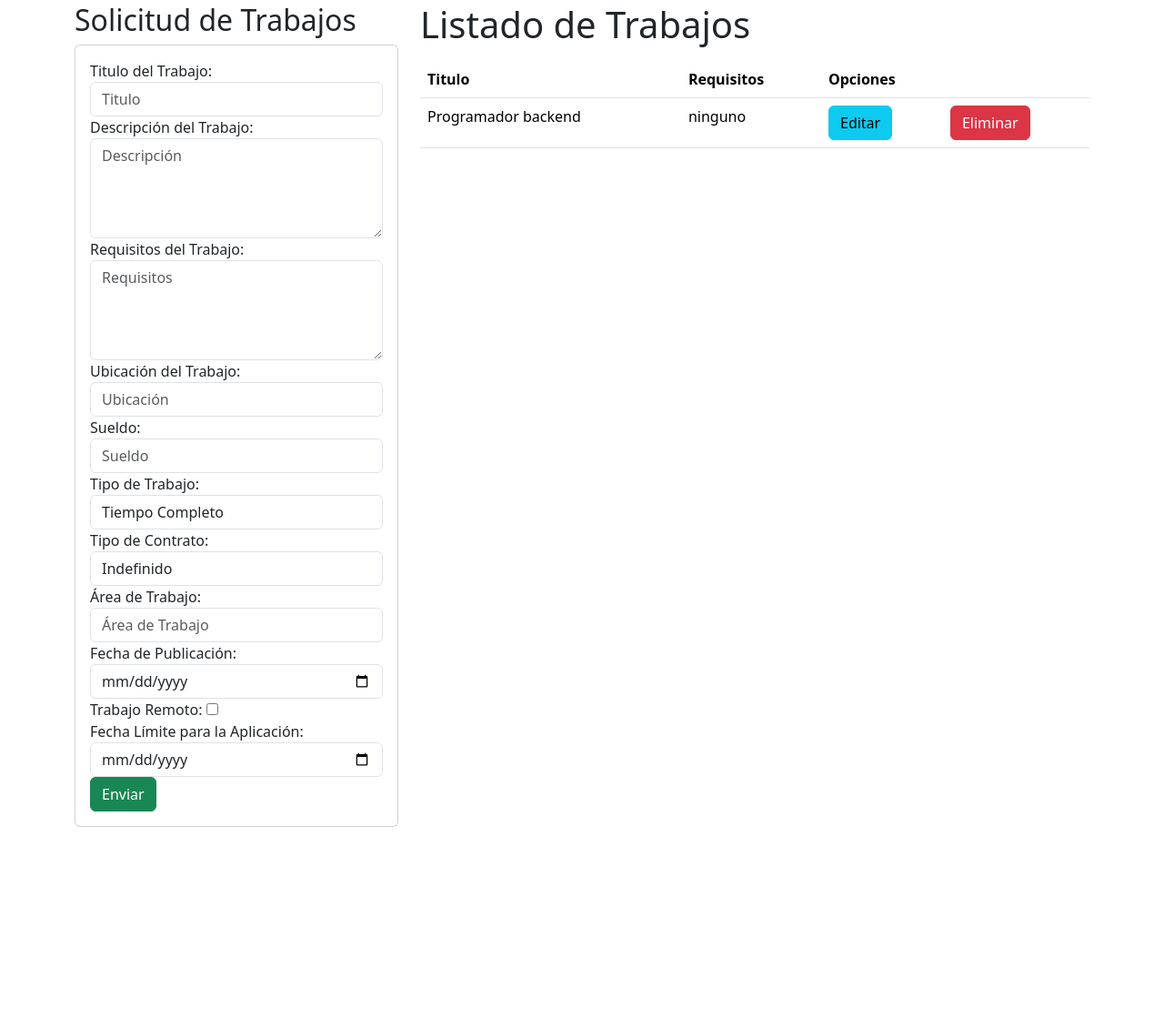
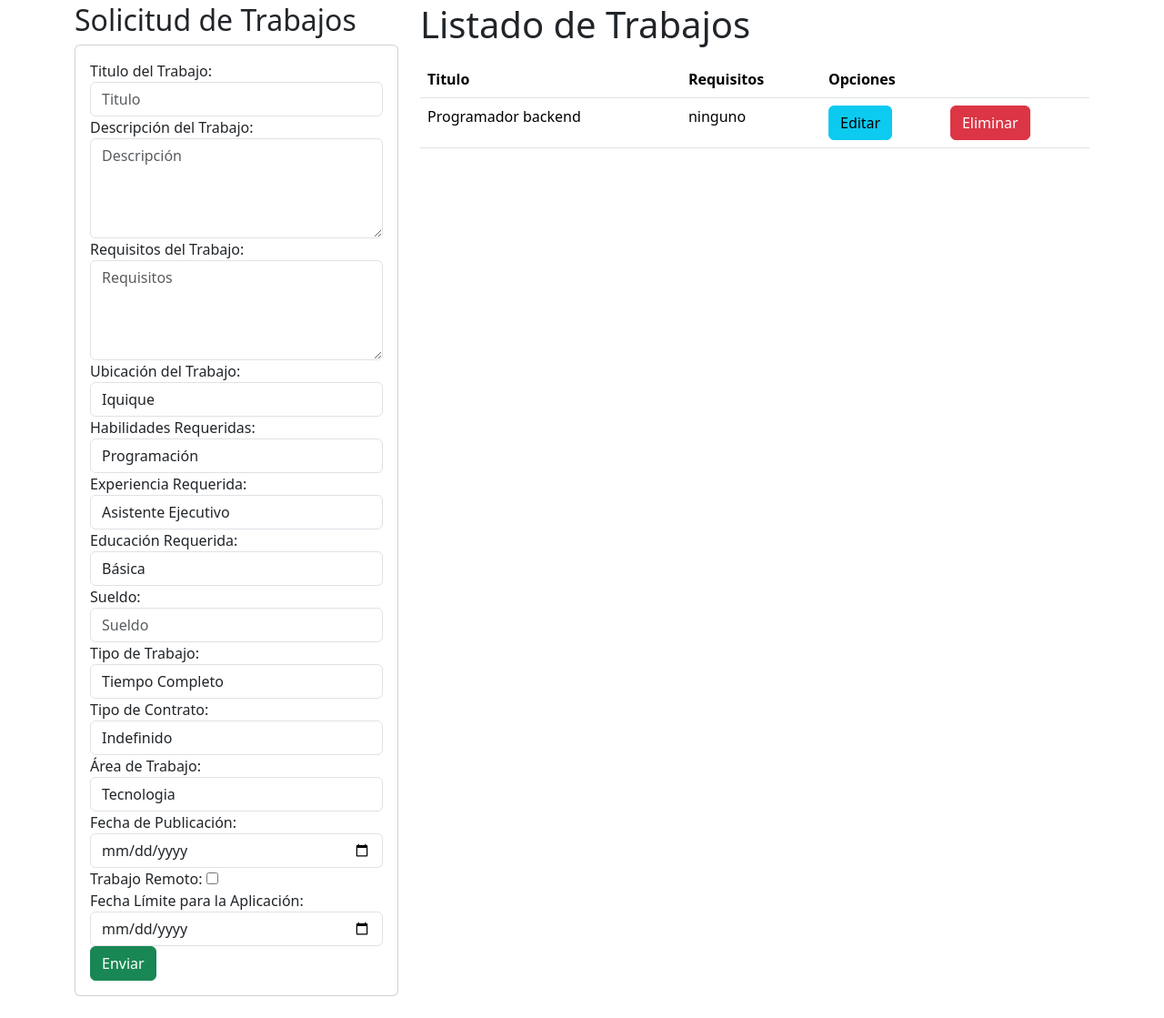
Before and after one commit to joaquinortiz1/App-Reemplazos, a Django app: page /vista_admin/solicitudes/ in a window 1280 px wide. Shown: the part 77-1196 px from the top of the page at 91% size. Before the commit the page ends 986 px from the top, so only its background shows below. Run offline with Django 4.2, Linux system fonts and the light colour scheme; data comes from the database, SQL or seed files in the repository; both versions use the stored data as it was after the commit.

Commit message:
cambios en los html

```diff
--- a/Aplicaciones/GC/admin.py
+++ b/Aplicaciones/GC/admin.py
@@ -1,5 +1,5 @@
 from django.contrib import admin
-from .models import Usuario, Curriculum, SolicitudDeReemplazo, Cv
+from .models import Usuario, Curriculum, SolicitudDeReemplazo, Cv, Habilidad
 
 # Register your models here.
 
@@ -7,3 +7,4 @@ admin.site.register(Usuario)
 admin.site.register(Curriculum)
 admin.site.register(Cv)
 admin.site.register(SolicitudDeReemplazo)
+admin.site.register(Habilidad)
--- a/Aplicaciones/GC/templates/gestionReemplazos.html
+++ b/Aplicaciones/GC/templates/gestionReemplazos.html
@@ -3,6 +3,7 @@
 {% block title %}Solicitud de trabajos{% endblock%}
 
 {% block body %}
+
 
 <div class="row">
     <div class="col-sm-12 col-md-6 col-lg-4 col-xl-4">
@@ -28,7 +29,46 @@
 
                     <div class="form-group">
                         <label for="ubicacion">Ubicación del Trabajo:</label>
-                        <input type="text" id="txtUbicacion" name="txtUbicacion" class="form-control" placeholder="Ubicación" maxlength="100" required>
+                        <select id="txtUbicacion" name="txtUbicacion" class="form-control">
+                            <option value="iquique">Iquique</option>
+                            <option value="alto_hospicio">Alto Hospicio</option>
+                            <!-- ... Otras opciones de ubicación ... -->
+                        </select>
+                    </div>
+
+                    <div class="form-group">
+                        <label for="habilidades_requeridas">Habilidades Requeridas:</label>
+                        <select id="selHabilidadesRequeridas" name="selHabilidadesRequeridas" class="form-control">
+                                <option value="programacion">Programación</option>
+                                <option value="liderazgo">Liderazgo</option>
+                        </select>
+                    </div>
+
+                    <div class="form-group">
+                        <label for="experiencia_requerida">Experiencia Requerida:</label>
+                        <select id="selExperienciaRequerida" name="selExperienciaRequerida" class="form-control">
+                                <option value="asistente_ejecutivo">Asistente Ejecutivo</option>
+                                <option value="coordinador_proyecto">Coordinador de Proyecto</option>
+                                <option value="gerente_de_seguridad">Gerente de Seguridad</option>
+                                <option value="desarrollador_backend">Desarrollador Backend</option>
+                                <option value="desarrollador_frontend">Desarrollador Frontend</option>
+                                <option value="desarrollador_full_stack">Desarrollador Full Stack</option>
+                                <option value="especialista_en_recursos_humanos">Especialista en Recursos Humanos</option>
+                                <option value="especialista_en_ventas">Especialista en Ventas</option>
+                                <option value="especialista_en_soporte Técnico">Especialista en Soporte Técnico</option>
+                                <option value="especialista_en_logística">Especialista en Logística</option>
+                                <option value="analista_financiero">Analista Financiero</option>
+                        </select>
+                    </div>
+
+
+                    <div class="form-group">
+                        <label for="educacion_requerida">Educación Requerida:</label>
+                        <select id="selEducacionRequerida" name="selEducacionRequerida" class="form-control">
+                            <option value="basica">Básica</option>
+                            <option value="media">Media</option>
+                            <!-- ... otras opciones de educación ... -->
+                        </select>
                     </div>
 
                     <div class="form-group">
@@ -56,7 +96,17 @@
 
                     <div class="form-group">
                         <label for="area_trabajo">Área de Trabajo:</label>
-                        <input type="text" id="txtAreaTrabajo" name="txtAreaTrabajo" class="form-control" placeholder="Área de Trabajo" maxlength="100" required>
+                        <select id="txtAreaTrabajo" name="txtAreaTrabajo" class="form-control">
+                            <option value="tecnologia">Tecnologia</option>
+                            <option value="salud">Salud</option>
+                            <option value="finanzas">Finanzas</option>
+                            <option value="educacion">Educacion</option>
+                            <option value="marketing">Marketing</option>
+                            <option value="ventas">Ventas</option>
+                            <option value="recursos_humanos">Recursos Humanos</option>
+                            <option value="ingenieria">Ingenieria</option>
+                            <!-- ... Otras opciones de área de trabajo ... -->
+                        </select>
                     </div>
 
                     <div class="form-group">
@@ -81,6 +131,7 @@
             </div>
         </div>
     </div>
+
     <div class="col-sm-12 col-md-6 col-lg-8 col-xl-8">
         <h1>Listado de Trabajos</h1>
         <div class="table-responsive py-2">
--- a/Aplicaciones/GC/urls.py
+++ b/Aplicaciones/GC/urls.py
@@ -19,6 +19,6 @@ urlpatterns = [
     path('vista_admin/solicitudes/edicionTrabajo/<id>', views.edicionTrabajo, name='editar_trabajo'),
     path('editarTrabajo/', views.editarTrabajo, name='edit_trabajo'),
     path('vista_admin/solicitudes/eliminacionTrabajo/<id>', views.eliminarTrabajo, name='eliminar_trabajo'),
-    path('calcular_puntaje/', views.calcular_puntaje_curriculum, name='calcular_puntaje_curriculum'),
+    #path('calcular_puntaje/', views.calcular_puntaje_curriculum, name='calcular_puntaje_curriculum'),
     path('postular_trabajo/<id>/', views.postular_trabajo, name='postular_trabajo'),
 ]
--- a/Aplicaciones/GC/views.py
+++ b/Aplicaciones/GC/views.py
@@ -1,5 +1,5 @@
 from django.shortcuts import render, redirect
-from .models import SolicitudDeReemplazo, Curriculum, Cv, Postulacion, Usuario
+from .models import SolicitudDeReemplazo, Curriculum, Cv, Postulacion, Usuario, Habilidad, Experiencia
 from . forms import UsuarioForm, LoginForm, CvForm, CurriculumEditForm
 from django.contrib.auth import authenticate, login
 from django.db.utils import IntegrityError
@@ -247,12 +247,14 @@ def registrarTrabajo(request):
     tipo_de_contrato=request.POST['selTipoContrato']
     area_de_trabajo=request.POST['txtAreaTrabajo']
     fecha_de_publicacion=request.POST['fecha_publicacion']
-    #trabajo_remoto=request.POST['chkTrabajoRemoto']
-    #trabajo_remoto = request.POST.get('chkTrabajoRemoto', None)
     trabajo_remoto = request.POST.get('chkTrabajoRemoto') == 'on'
     fecha_limite=request.POST['fecha_limite']
+    habilidades_requeridas=request.POST['selHabilidadesRequeridas']
+    experiencia_requerida=request.POST['selExperienciaRequerida']
+    educacion_requerida=request.POST['selEducacionRequerida']
 
-    nuevo_trabajo = SolicitudDeReemplazo.objects.create(titulo=titulo, descripcion=descripcion, requisitos=requisitos, ubicacion=ubicacion, sueldo=sueldo, tipo_de_trabajo=tipo_de_trabajo, tipo_de_contrato=tipo_de_contrato, area_de_trabajo=area_de_trabajo, fecha_de_publicacion=fecha_de_publicacion, trabajo_remoto=trabajo_remoto, fecha_limite=fecha_limite)
+    nuevo_trabajo = SolicitudDeReemplazo.objects.create(titulo=titulo, descripcion=descripcion, requisitos=requisitos, ubicacion=ubicacion, sueldo=sueldo, tipo_de_trabajo=tipo_de_trabajo, tipo_de_contrato=tipo_de_contrato, area_de_trabajo=area_de_trabajo, fecha_de_publicacion=fecha_de_publicacion, trabajo_remoto=trabajo_remoto, fecha_limite=fecha_limite, habilidades_requeridas=habilidades_requeridas, experiencia_requerida=experiencia_requerida, educacion_requerida=educacion_requerida)
+
     return redirect('solicitudes')
 
 
@@ -276,6 +278,9 @@ def editarTrabajo(request):
     #trabajo_remoto = request.POST.get('chkTrabajoRemoto', None)
     trabajo_remoto = request.POST.get('chkTrabajoRemoto') == 'on'
     fecha_limite=request.POST['fecha_limite']
+    habilidades_requeridas=request.POST['selHabilidadesRequeridas']
+    experiencia_requerida=request.POST['selExperienciaRequerida']
+    educacion_requerida=request.POST['selEducacionRequerida']
 
     nuevo_trabajo = SolicitudDeReemplazo.objects.get(id=id)
     nuevo_trabajo.titulo = titulo
@@ -289,6 +294,9 @@ def editarTrabajo(request):
     nuevo_trabajo.fecha_de_publicacion = fecha_de_publicacion
     nuevo_trabajo.trabajo_remoto = trabajo_remoto
     nuevo_trabajo.fecha_limite = fecha_limite
+    nuevo_trabajo.habilidades_requeridas  = habilidades_requeridas
+    nuevo_trabajo.experiencia_requerida = experiencia_requerida
+    nuevo_trabajo.educacion_requerida = educacion_requerida
     nuevo_trabajo.save()
 
     return  redirect('solicitudes')
@@ -304,43 +312,45 @@ def eliminarTrabajo(request, id):
     return redirect('solicitudes')
 
 
-def calcular_puntaje_curriculum(request):
+#def calcular_puntaje_curriculum(request):
     #request.method == 'POST':
     # Obtiene las opciones seleccionadas del formulario
-    experiencia_laboral = request.POST.get('experiencia_laboral', 'desarrollador_frontend')
-    educacion = request.POST.get('educacion', 'basica')
-    habilidades = request.POST.get('habilidades', 'liderazgo')
-    idiomas = request.POST.get('idiomas', 'español')
-    anios_experiencia = int(request.POST.get('anios_experiencia', 0))
+    #experiencia_laboral = request.POST.get('experiencia_laboral', 'desarrollador_frontend')
+    #educacion = request.POST.get('educacion', 'basica')
+    #habilidades = request.POST.get('habilidades', 'liderazgo')
+    #idiomas = request.POST.get('idiomas', 'español')
+    #anios_experiencia = int(request.POST.get('anios_experiencia', 0))
 
     # Define las reglas para asignar puntajes
-    puntajes = {
-        'asistente_ejecutivo': 50,
-        'coordinador_de_proyecto': 40,
-        'gerente_seguridad': 30,
-        'desarrollador_backend': 20,
-        'desarrollador_frontend': 10,
-        'desarrollador_full_stack': 45,
-        'basica': 10,
-        'media': 20,
-        'superior': 30,
-        'programacion': 30,
-        'primeros_auxilios': 20,
-        'creatividad_e_innovación': 25,
-        'trabajo_en_equipo': 15,
-        'liderazgo': 10,
-        'español': 20,
-        'ingles': 30,
-        'español_e_ingles': 40,
-        'español_ingles_y_frances': 50,
-        'español_ingles_y_portugues': 40,
-    }
+    #puntajes = {
+        #'asistente_ejecutivo': 50,
+        #'coordinador_de_proyecto': 40,
+        #'gerente_seguridad': 30,
+        #'desarrollador_backend': 20,
+        #'desarrollador_frontend': 10,
+        #'desarrollador_full_stack': 45,
+        #'basica': 10,
+        #'media': 20,
+        #'superior': 30,
+        #'programacion': 30,
+        #'primeros_auxilios': 20,
+        #'creatividad_e_innovación': 25,
+        #'trabajo_en_equipo': 15,
+        #'liderazgo': 10,
+        #'español': 20,
+        #'ingles': 30,
+        #'español_e_ingles': 40,
+        #'español_ingles_y_frances': 50,
+        #'español_ingles_y_portugues': 40,
+    #}
 
     # Calcula el puntaje sumando los valores de puntaje de las opciones seleccionadas
-    puntaje = puntajes.get(experiencia_laboral, 0) + puntajes.get(educacion, 0) + puntajes.get(habilidades, 0) + puntajes.get(idiomas, 0) + anios_experiencia
+    #puntaje = puntajes.get(experiencia_laboral, 0) + puntajes.get(educacion, 0) + puntajes.get(habilidades, 0) + puntajes.get(idiomas, 0) + anios_experiencia
 
     # Redirige a una página que muestre el puntaje o realiza otras acciones según tus necesidades
-    return render(request, 'puntaje.html', {'puntaje': puntaje})
+    #return render(request, 'puntaje.html', {'puntaje': puntaje})
+
+
 
     # Si no se envió el formulario, muestra el formulario en blanco
     #return render(request, 'formulario_curriculum.html')
@@ -358,13 +368,66 @@ def postular_trabajo(request, id):
     trabajo = SolicitudDeReemplazo.objects.get(id=id)
 
 
-    if Postulacion.objects.filter(usuario=request.Usuario, solicitud_reemplazo=trabajo).exists():
-        messages.warning(request, 'Ya te has postulado a este trabajo.')
-        return redirect('nombre_de_la_vista_listado_trabajos')  # Reemplaza con el nombre real de tu vista
+    #if Postulacion.objects.filter(usuario=request.user, solicitud_reemplazo=trabajo).exists():
+        #messages.warning(request, 'Ya te has postulado a este trabajo.')
+        #return redirect('nombre_de_la_vista_listado_trabajos')  # Reemplaza con el nombre real de tu vista
 
     if request.method == 'POST':
         # Crea una instancia de Postulacion
-        postulacion = Postulacion(usuario=request.Usuario, solicitud_reemplazo=trabajo)
+        postulacion = Postulacion(usuario=request.user, solicitud_reemplazo=trabajo)
         postulacion.save()
 
     return render(request, 'postulacion_exitosa.html', {'trabajo': trabajo})
+
+def lista(request, id):
+    solicitud = SolicitudDeReemplazo.objects.get(id=id)
+    postulaciones = Postulacion.objects.filter(solicitud=solicitud)
+
+    trabajadores = []
+    for postulacion in postulaciones:
+        cv = Cv.objects.get(user=postulacion.worker)
+        puntuacion = calcular_puntaje_curriculum(cv, solicitud)
+        trabajadores.append({'cv': cv, 'puntuacion': puntuacion})
+
+    trabajadores_ordenados = sorted(trabajadores, key=lambda x: x['puntuacion'], reverse=True)
+
+    return render(request, 'tu_app/listar_trabajadores.html', {'trabajadores': trabajadores_ordenados})
+#lista sin metodo de puntuacion desarrollado.
+
+
+
+#def tu_vista(request):
+    # Opciones para Área de Trabajo
+    #areas_trabajo = ["Tecnología", "Salud", "Finanzas", "Educación", "Marketing", "Ventas", "Recursos Humanos", "Ingeniería", "Arte y Diseño", "Legal", "Medio Ambiente", "Investigación", "Servicios Sociales", "Otros"]
+
+    #return render(request, 'gestionReemplazos.html', {'areas_trabajo': areas_trabajo})
+
+
+
+
+#def tu_vista(request):#
+    habilidades = Habilidad.objects.all()  # Obtén todas las habilidades desde la base de datos
+    return render(request, 'gestionReemplazos.html', {'habilidades': habilidades})
+
+#def tu_vista(request):
+
+
+#def tu_vista_exp(request):
+    #experiencias_disponibles = Experiencia.objects.all()
+    #return render(request, 'gestionReemplazos.html', {'experiencias_disponibles': experiencias_disponibles})
+
+
+#def gestion_reemplazos(request, id):
+    #solicitud = SolicitudDeReemplazo.objects.get(id=id)
+    #habilidades_requeridas = solicitud.habilidades_requeridas.all()
+    #habilidades_disponibles = Habilidad.objects.all()
+
+    #return render(
+        #request,
+        #'gestionReemplazos.html',
+        #{
+            #'solicitud': solicitud,
+            #'habilidades_requeridas': habilidades_requeridas,
+            #'habilidades_disponibles': habilidades_disponibles,
+        #}
+    #)
```
Also changed, not shown: Aplicaciones/GC/models.py (+25 -4 lines), Aplicaciones/GC/migrations/0011_habilidad_postulacion_puntaje_and_more.py (added), Aplicaciones/GC/migrations/0012_educacion_experiencia_idioma_and_more.py (added), Aplicaciones/GC/migrations/0013_alter_solicituddereemplazo_educacion_requerida_and_more.py (added), Staff.db.
